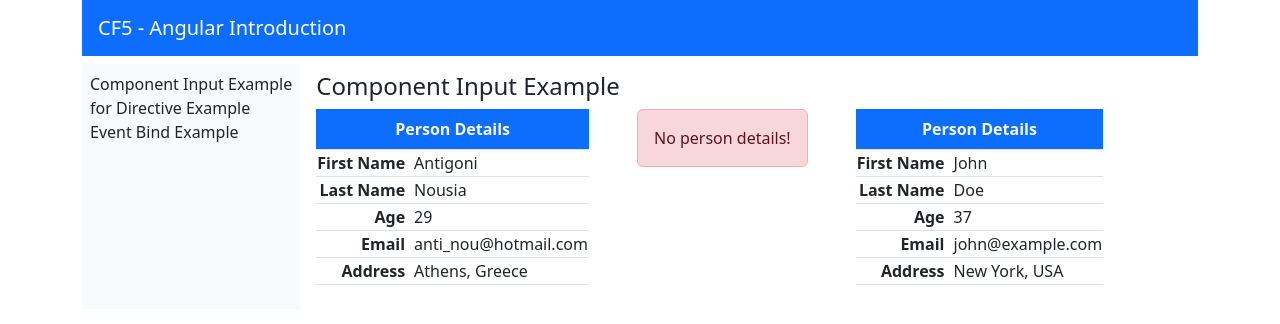
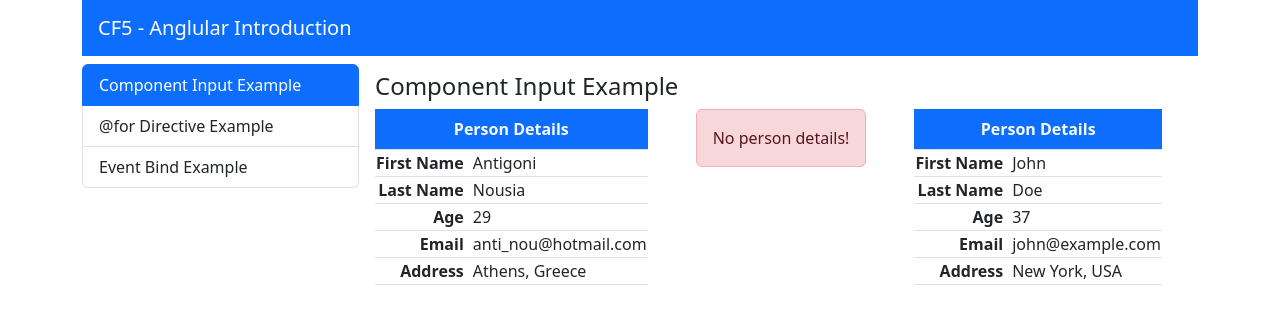
Before and after one commit to Antinou/angular-inroduction, an Angular app: page /component-input-example in a window 1280 px wide. Shown: the top 324 px of the page. Built offline with nearby package versions, Linux system fonts and the light colour scheme.

Commit message:
fancy app

```diff
--- a/src/app/app.component.html
+++ b/src/app/app.component.html
@@ -1,16 +1,12 @@
 <div class="container">
    <div class="d-flex flex-column gap-2">
       <nav class="navbar navbar-dark bg-primary justify-content-between">
-         <a role= "button" class ="navbar-brand ms-3" routerLink="">CF5 - Angular Introduction</a>
+         <a role="button" class="navbar-brand ms-3" routerLink="">CF5 - Anglular Introduction</a>
       </nav>
 
 <div class="d-flex flex-row gap-2">
-   <div class="d-flex flex-column text-nowrap bg-light p-2">
-      <span role="button" routerLink="component-input-example">Component Input Example</span>
-      <span role="button" routerLink="for-directive-example">{{ "for" }} Directive Example</span>
-      <span role="button" routerLink="event-bind-example">Event Bind Example</span>
-   </div>
-   <div class="flex-grow-1 p-2 text-nowrap">
+   <app-list-group-menu class="w-25"></app-list-group-menu>
+   <div class="flex-grow-1 p-2 text-nowrap w-75">
       <router-outlet></router-outlet>
    </div>
 </div>
--- a/src/app/app.component.ts
+++ b/src/app/app.component.ts
@@ -3,6 +3,7 @@
 import { Person } from './shared/interfaces/person';
 import { EventBindExampleComponent } from './components/event-bind-example/event-bind-example.component';
 import { RouterLink, RouterOutlet } from '@angular/router';
+import { ListGroupMenuComponent } from './components/list-group-menu/list-group-menu.component';
 
 @Component({
   selector: 'app-root',
@@ -10,17 +11,12 @@
   imports: [
     RouterLink,
     RouterOutlet,
-    PersonTableComponent,
-    EventBindExampleComponent],
+    ListGroupMenuComponent
+    ],
   templateUrl: './app.component.html',
   styleUrl: './app.component.css'
 })
 export class AppComponent {
 
 
-
-
-
-
-
 }
--- a/src/app/components/component-input-example/component-input-example.component.html
+++ b/src/app/components/component-input-example/component-input-example.component.html
@@ -1,6 +1,6 @@
 <h4>Component Input Example</h4>
 
-<div class="d-flex gap-5 text-nowrap">
+<div class="d-flex flex-wrap gap-5 text-nowrap">
     <app-person-table [person]="person0"></app-person-table>
     <app-person-table></app-person-table>
     <app-person-table [person]="person1"></app-person-table>
--- /dev/null
+++ b/src/app/components/list-group-menu/list-group-menu.component.html
@@ -0,0 +1,8 @@
+  <div class="list-group ">
+    @for (entry of menu; track entry) {
+        <a class="list-group-item list-group-item-action text-truncate"[routerLink]="entry.routerLink"
+        [routerLinkActive]="['active']">
+            {{entry.text}}
+        </a>
+    }
+  </div>
--- /dev/null
+++ b/src/app/components/list-group-menu/list-group-menu.component.ts
@@ -0,0 +1,18 @@
+import { Component } from '@angular/core';
+import { RouterLink, RouterLinkActive } from '@angular/router';
+import { MenuItem } from 'src/app/shared/interfaces/menu-item';
+
+@Component({
+  selector: 'app-list-group-menu',
+  standalone: true,
+  imports: [RouterLink, RouterLinkActive],
+  templateUrl: './list-group-menu.component.html',
+  styleUrl: './list-group-menu.component.css'
+})
+export class ListGroupMenuComponent {
+menu: MenuItem[] = [
+  {text: 'Component Input Example', routerLink: 'component-input-example'},
+  {text: '@for Directive Example', routerLink: 'for-directive-example'},
+  {text: 'Event Bind Example', routerLink: 'event-bind-example'},
+];
+}
--- /dev/null
+++ b/src/app/shared/interfaces/menu-item.ts
@@ -0,0 +1,4 @@
+export interface MenuItem {
+    text: string;
+    routerLink: string;
+}
```
Also changed, not shown: src/app/components/list-group-menu/list-group-menu.component.css (added), 1 other file (tests, documents, lock files or other folders).
